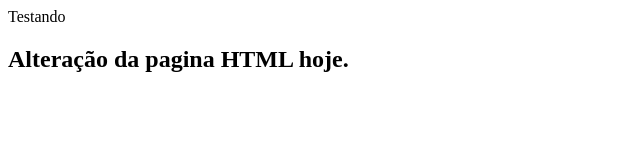
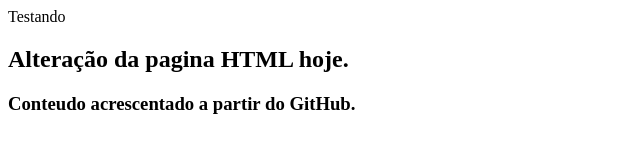
Before and after one commit to lucasgimenesbittenbinder/gama-no-github, a plain HTML site: page index.html in a window 1280 px wide. Shown: the whole page, without its empty margins (0-640 px from the left). Drawn offline with Linux system fonts and the light colour scheme.

Commit message:
adicionado a partir do git

```diff
--- a/index.html
+++ b/index.html
@@ -8,5 +8,6 @@
   <body>
     Testando
     <h2>Alteração da pagina HTML hoje.</h2>
+    <h3>Conteudo acrescentado a partir do GitHub.</h3>
   </body>
 </html>
```
